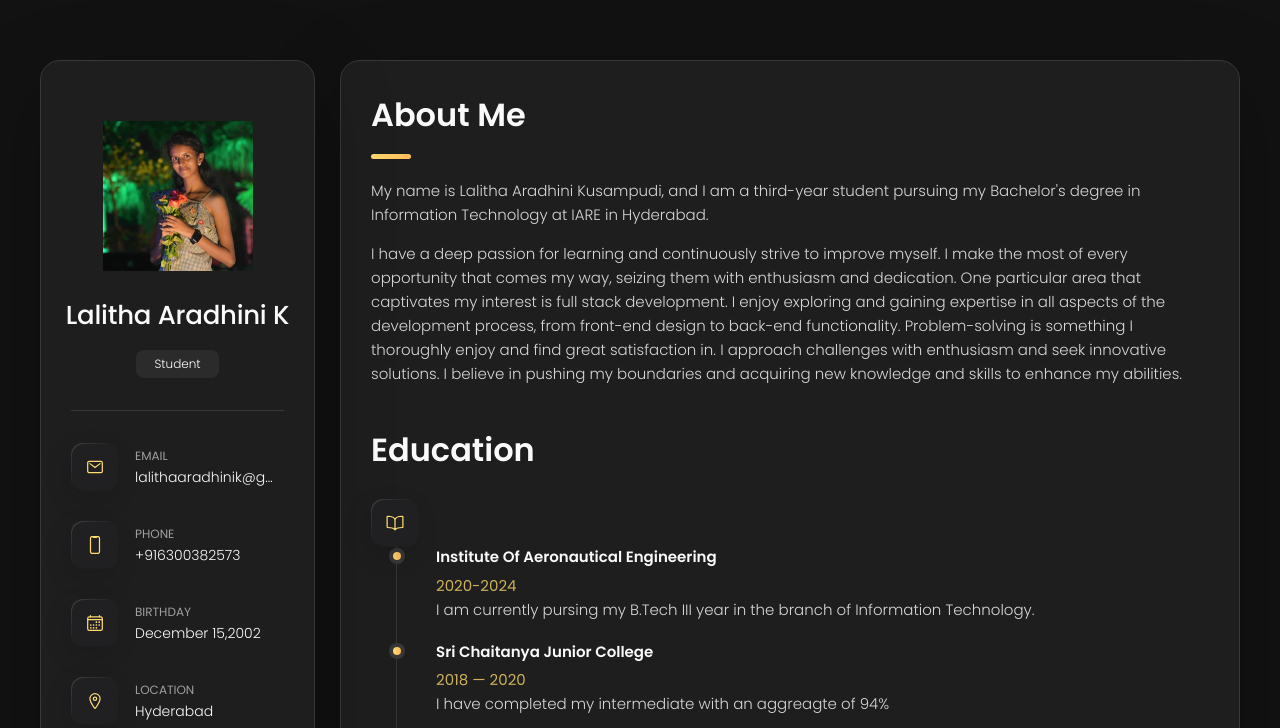
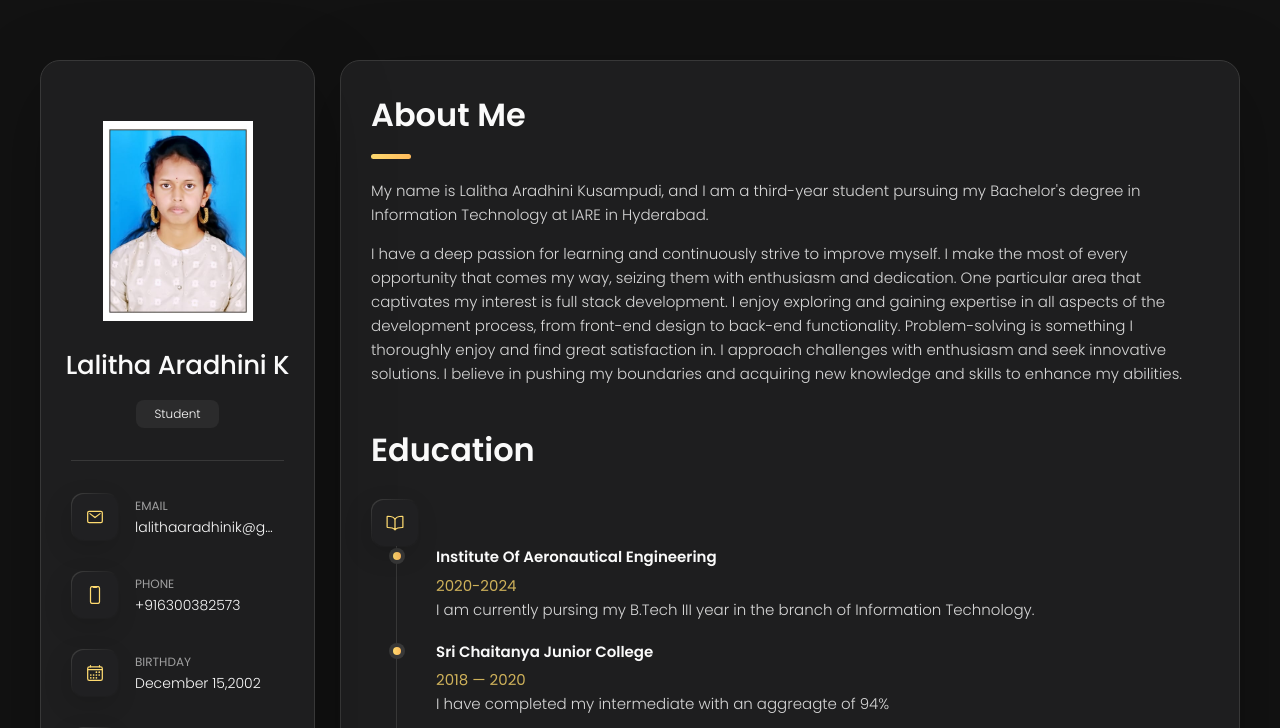
Before and after one commit to lalithaaradhini2002/portfolio, a plain HTML site: page index.html in a window 1280 px wide. Shown: the top 728 px of the page. Drawn offline with nearby package versions, Linux system fonts and the light colour scheme; files whose address does not match are found by name.

Commit message:
index.html

```diff
--- a/index.html
+++ b/index.html
@@ -42,7 +42,7 @@
       <div class="sidebar-info">
 
         <figure class="avatar-box">
-          <img src="lalitha.jpg" alt="lalitha" width="80">
+          <img src="lalitha passport.jpg" alt="lalitha" width="80">
         </figure>
 
         <div class="info-content">
```
